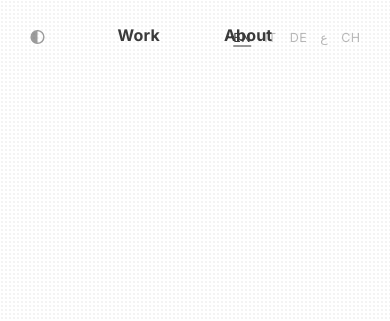
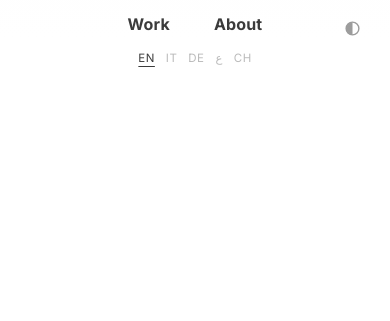
Before and after one commit to PerfectPoH/portfolio, a plain HTML site: page index.html in a window 390 px wide. Shown: the top 321 px of the page. Drawn offline with Linux system fonts and the light colour scheme.

Commit message:
Mobile: two-row nav (About tappable), remove grain on small screens

```diff
--- a/index.html
+++ b/index.html
@@ -318,7 +318,7 @@ body.about-open #about-view{display:block}
 .mq span{font-family:var(--body);font-size:12.5px;letter-spacing:.18em;text-transform:uppercase;color:var(--muted)}
 @keyframes mq{to{transform:translateX(-50%)}}
 /* grana globale */
-body::after{content:"";position:fixed;inset:0;z-index:120;pointer-events:none;background-image:radial-gradient(color-mix(in srgb,var(--ink) 6%,transparent) 1px,transparent 1px);background-size:4px 4px}
+body::after{content:"";position:fixed;inset:0;z-index:120;pointer-events:none;background-image:radial-gradient(color-mix(in srgb,var(--ink) 4%,transparent) 1px,transparent 1px);background-size:3px 3px}
 /* accento per-progetto nel detail */
 #detail ::selection{background:var(--pvsel,var(--ink));color:#fff}
 /* theme toggle */
@@ -371,6 +371,19 @@ html{scrollbar-width:thin;scrollbar-color:color-mix(in srgb,var(--ink) 30%,trans
 @media(prefers-reduced-motion:reduce){.sig path{stroke-dashoffset:0!important}}
 /* colophon */
 .colophon{display:block;margin-top:5px;font-family:var(--body);font-size:11px;letter-spacing:.05em;color:var(--muted);opacity:.85}
+/* mobile: nav su due righe, niente grana */
+@media(max-width:640px){
+ body::after{display:none}
+ .nav{backdrop-filter:blur(6px)}
+ .nav-inner{height:auto;flex-direction:column;padding:12px 0 8px;gap:7px}
+ .nav-center{gap:44px}
+ .langs{position:static;transform:none}
+ [dir="rtl"] .langs{position:static}
+ .theme-btn{top:14px;transform:none;left:auto;right:0}
+ [dir="rtl"] .theme-btn{right:auto;left:0}
+ .langs button{font-size:11.5px;padding:4px 5px}
+ #detail,#about-view{padding-top:132px}
+}
 </style>
 <script>try{var _t=localStorage.getItem("theme");if(_t==="dark"||(!_t&&window.matchMedia&&matchMedia("(prefers-color-scheme: dark)").matches))document.documentElement.classList.add("dark");}catch(e){}</script>
 </head>
```
